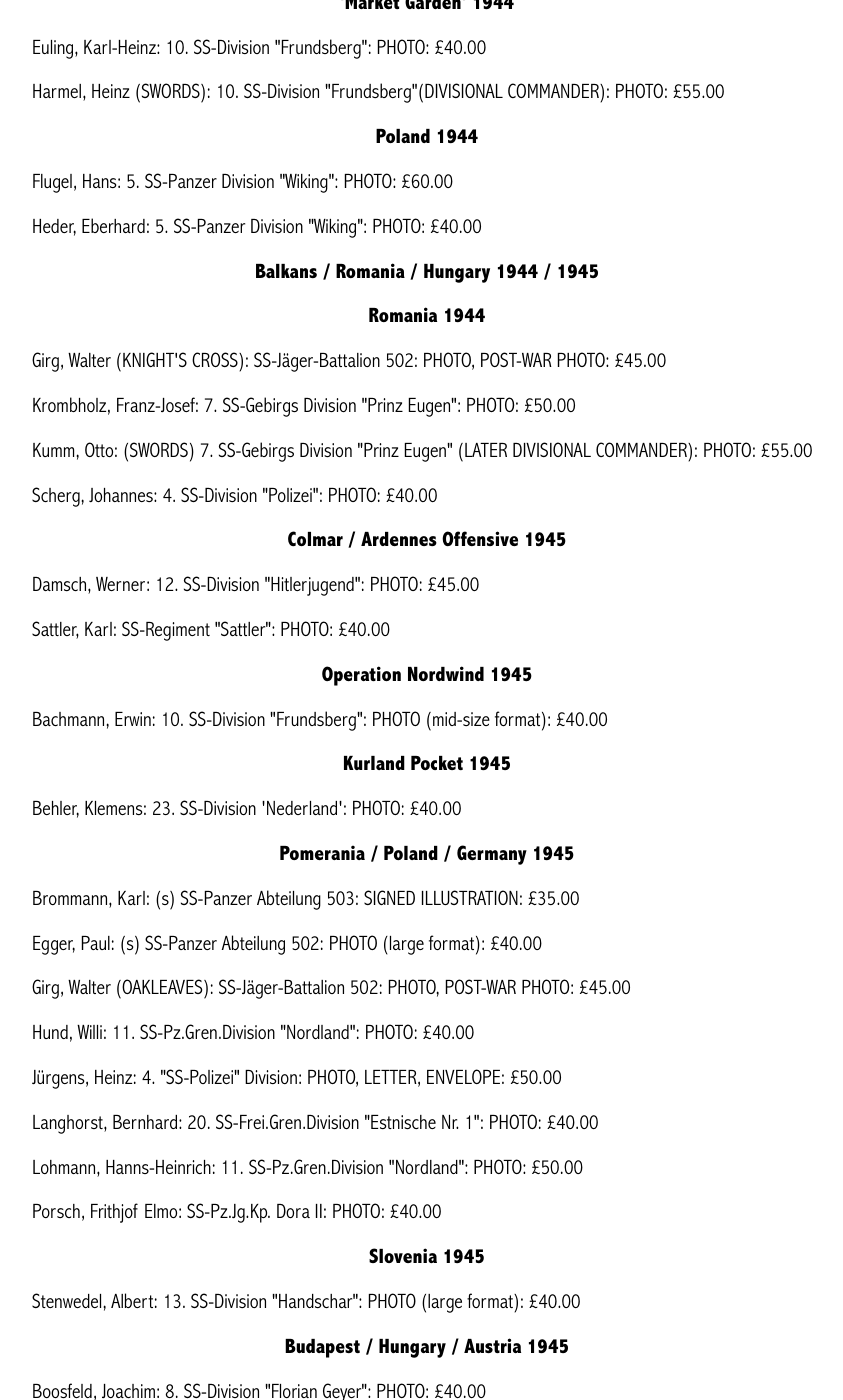
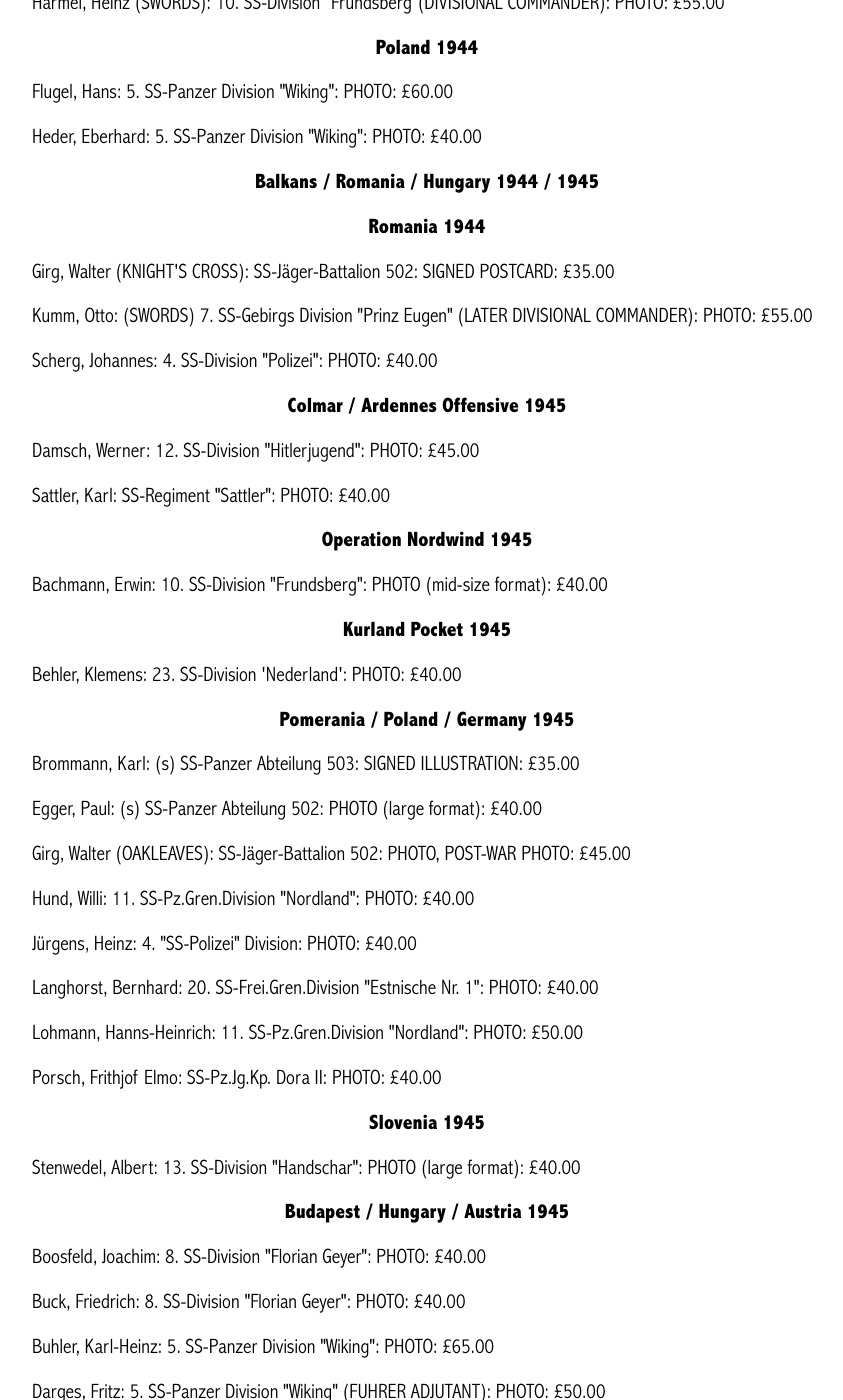
Before and after one commit to lahphotographs/lahphotographs.github.com, a Jekyll site: the page built from Waffen_SS_photos.md, in a window 1280 px wide and 1400 px high, scrolled down 3136 px. Shown: the whole window, without its empty margins (213-1056 px from the left). Built offline with Jekyll 4.4.1, drawn with Linux system fonts in a browser that asks for light colours; some of the changed text lies outside the part shown.

Commit message:
Update Waffen_SS_photos.md

```diff
--- a/Waffen_SS_photos.md
+++ b/Waffen_SS_photos.md
@@ -28,7 +28,6 @@ permalink: /waffen_ss_photos.html
 <p><b><center>Kharkov 1943</center></b></p>
 <p>Harmel,	Heinz (KNIGHT'S CROSS):	SS-Division "Das Reich":	PHOTO: £55.00
 <p>Kumm,	Otto:	(OAKLEAVES) SS-Division "Das Reich":	PHOTO: £55.00
-<p>Sandig,	Rudi:	Leibstandarte SS-Adolf Hitler:	PHOTO: £50.00
 <p>Stadler,	Sylvester (KNIGHT'S CROSS):	SS-Division "Das Reich":	PHOTO: £65.00
 <br />
 <p><b><center>Kursk 1943</center></b></p>
@@ -67,7 +66,6 @@ permalink: /waffen_ss_photos.html
 <p><b><center>U.S.S.R. 1944</center></b></p>
 <p>Gille, Herbert-Otto (DIAMONDS): 5. SS-Panzer Division 'Wiking'(LATER KORPS COMMANDER): PHOTO (Wartime signed): £350.00
 <p>Hack,	Franz (KNIGHT'S CROSS):	5. SS-Panzer Division "Wiking":	PHOTO: £50.00
-<p>Rolleke,	Josef:	3. SS-Division "Totenkopf":	PHOTO (mid-size format): £40.00
 <p>Feidler,	Johannes:	SS-Division "Totenkopf":	PHOTO (large format): £40.00
 <p>Traupe,	Hans:	4. SS-Division "Polizei":	PHOTO: £40.00
 <p>Ullrich,	Karl (OAKLEAVES):	3. SS-Panzer Division "Totenkopf" (DIVISIONAL COMMANDER):	PHOTO: £55.00
@@ -87,8 +85,7 @@ permalink: /waffen_ss_photos.html
 <p>Heder,	Eberhard:	5. SS-Panzer Division "Wiking":	PHOTO: £40.00
 <br />
 <p><b><center>Balkans / Romania / Hungary 1944 / 1945</center></b></p> <p><b><center>Romania 1944</center></b></p>
-<p>Girg,	Walter (KNIGHT'S CROSS): SS-Jäger-Battalion 502:	PHOTO, POST-WAR PHOTO:	£45.00
-<p>Krombholz,	Franz-Josef: 7. SS-Gebirgs Division "Prinz Eugen":	PHOTO: £50.00
+<p>Girg,	Walter (KNIGHT'S CROSS): SS-Jäger-Battalion 502:	SIGNED POSTCARD:	£35.00
 <p>Kumm,	Otto:	(SWORDS) 7. SS-Gebirgs Division "Prinz Eugen" (LATER DIVISIONAL COMMANDER):	PHOTO: £55.00
 <p>Scherg,	Johannes:	4. SS-Division "Polizei":	PHOTO: £40.00
 <br />
@@ -107,7 +104,7 @@ permalink: /waffen_ss_photos.html
 <p>Egger,	Paul:	(s) SS-Panzer Abteilung 502:	PHOTO (large format): £40.00
 <p>Girg,	Walter (OAKLEAVES): SS-Jäger-Battalion 502:	PHOTO, POST-WAR PHOTO:	£45.00
 <p>Hund,	Willi:	11. SS-Pz.Gren.Division "Nordland": PHOTO: £40.00
-<p>Jürgens,	Heinz: 4. "SS-Polizei" Division:	PHOTO, LETTER, ENVELOPE:	£50.00
+<p>Jürgens,	Heinz: 4. "SS-Polizei" Division:	PHOTO:	£40.00
 <p>Langhorst,	Bernhard:	20. SS-Frei.Gren.Division "Estnische Nr. 1":	PHOTO: £40.00
 <p>Lohmann, Hanns-Heinrich: 11. SS-Pz.Gren.Division "Nordland": PHOTO: £50.00
 <p>Porsch,	Frithjof Elmo:	SS-Pz.Jg.Kp. Dora II: PHOTO: £40.00
```
